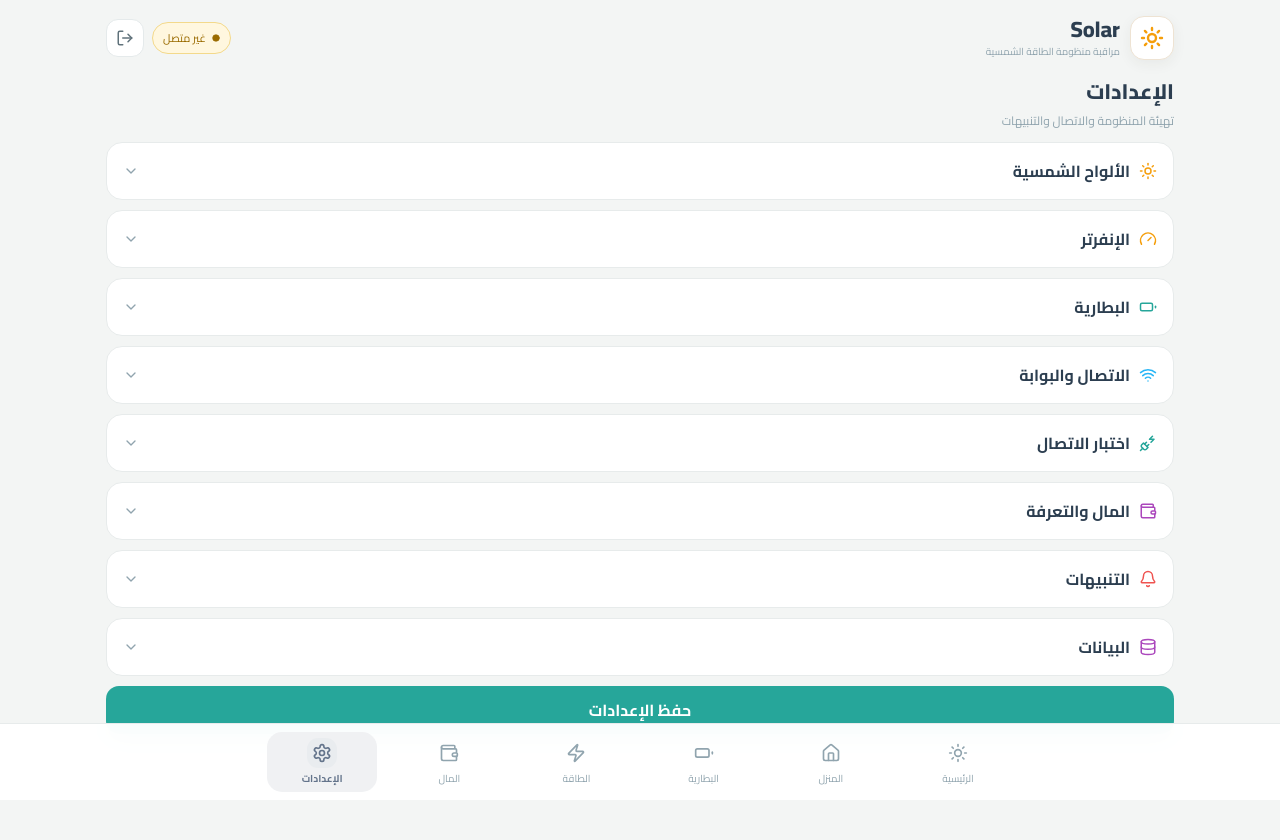
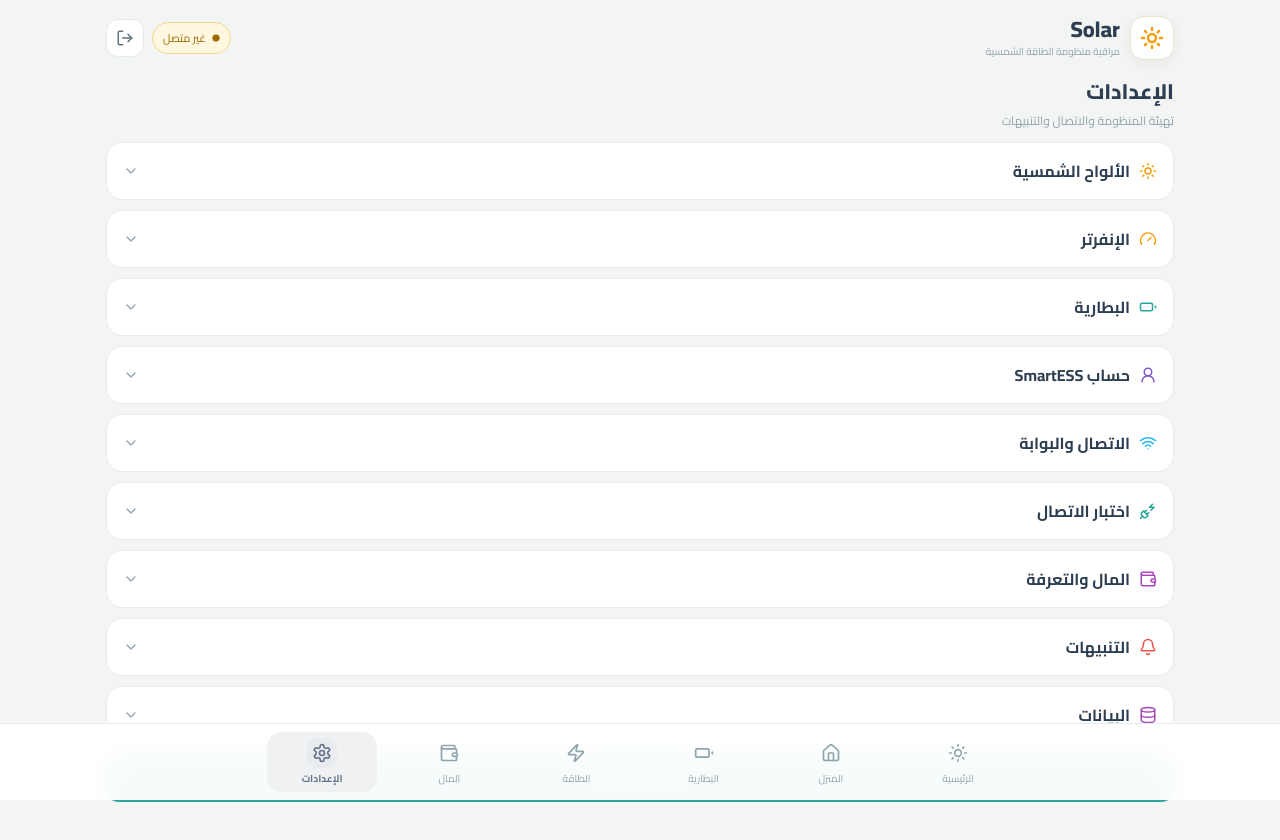
Before and after one commit to mahmoudbir-glitch/Solar, a Next.js app: page /settings in a window 1280 px wide. Shown: the top 840 px of the page. Built offline with nearby package versions, Linux system fonts and the light colour scheme.

Commit message:
feat: add SmartESS username to inverter settings

```diff
--- a/src/app/settings/page.tsx
+++ b/src/app/settings/page.tsx
@@ -1,15 +1,15 @@
 'use client';
 import {useEffect,useState} from 'react';
-import {ChevronDown,Sun,Gauge,Battery,Wifi,Bell,Database,PlugZap,Wallet} from 'lucide-react';
+import {ChevronDown,Sun,Gauge,Battery,Wifi,Bell,Database,PlugZap,Wallet,UserRound} from 'lucide-react';
 
 const Section=({icon,title,children}:{icon:React.ReactNode,title:string,children:React.ReactNode})=><details className="accordion" style={{marginBottom:10}}><summary><span className="section-summary"><span className="section-summary-main">{icon}<span>{title}</span></span><ChevronDown size={16} style={{color:'#90a4ae'}}/></span></summary><div className="accordion-content">{children}</div></details>;
 
-type SettingsData={panels:string;model:string;serial:string;ratedPower:string;protocol:string;pvMaxPower:string;pvMaxVoltage:string;pvInputRange:string;mpptRange:string;acVoltage:string;batteryVoltageRange:string;batteryType:string;batteryCapacity:string;reserve:string;gatewayUrl:string;gatewayToken:string;low:string;critical:string;offline:string;retention:string;gridTariff:string;systemCost:string};
-const defaults:SettingsData={panels:'',model:'Victor Max-8.2KWM',serial:'92085230517098',ratedPower:'8200 W / 8200 VA',protocol:'PI30',pvMaxPower:'8200 W',pvMaxVoltage:'500 VDC',pvInputRange:'90–450 VDC',mpptRange:'360–450 VDC',acVoltage:'220 / 230 / 240 VAC',batteryVoltageRange:'40–63 VDC',batteryType:'',batteryCapacity:'',reserve:'20%',gatewayUrl:'',gatewayToken:'',low:'20%',critical:'10%',offline:'10 دقائق',retention:'365',gridTariff:'',systemCost:''};
+type SettingsData={panels:string;model:string;serial:string;ratedPower:string;protocol:string;pvMaxPower:string;pvMaxVoltage:string;pvInputRange:string;mpptRange:string;acVoltage:string;batteryVoltageRange:string;batteryType:string;batteryCapacity:string;reserve:string;smartEssUsername:string;gatewayUrl:string;gatewayToken:string;low:string;critical:string;offline:string;retention:string;gridTariff:string;systemCost:string};
+const defaults:SettingsData={panels:'',model:'Victor Max-8.2KWM',serial:'92085230517098',ratedPower:'8200 W / 8200 VA',protocol:'PI30',pvMaxPower:'8200 W',pvMaxVoltage:'500 VDC',pvInputRange:'90–450 VDC',mpptRange:'360–450 VDC',acVoltage:'220 / 230 / 240 VAC',batteryVoltageRange:'40–63 VDC',batteryType:'',batteryCapacity:'',reserve:'20%',smartEssUsername:'Plugpro',gatewayUrl:'',gatewayToken:'',low:'20%',critical:'10%',offline:'10 دقائق',retention:'365',gridTariff:'',systemCost:''};
 
 export default function Settings(){
  const [data,setData]=useState<SettingsData>(defaults);const [saved,setSaved]=useState(false);const [testing,setTesting]=useState(false);const [testMessage,setTestMessage]=useState('');
- useEffect(()=>{try{const raw=localStorage.getItem('solar_settings');if(raw){const parsed={...defaults,...JSON.parse(raw)};if(parsed.model==='Axpert MAX 7200-48-230'||parsed.serial==='92932009104508'){parsed.model=defaults.model;parsed.serial=defaults.serial;parsed.ratedPower=defaults.ratedPower;parsed.pvMaxPower=defaults.pvMaxPower;parsed.pvMaxVoltage=defaults.pvMaxVoltage;parsed.pvInputRange=defaults.pvInputRange;parsed.mpptRange=defaults.mpptRange;parsed.acVoltage=defaults.acVoltage;parsed.batteryVoltageRange=defaults.batteryVoltageRange;}setData(parsed)}}catch{}},[]);
+ useEffect(()=>{try{const raw=localStorage.getItem('solar_settings');if(raw){const parsed={...defaults,...JSON.parse(raw)};if(parsed.model==='Axpert MAX 7200-48-230'||parsed.serial==='92932009104508'){parsed.model=defaults.model;parsed.serial=defaults.serial;parsed.ratedPower=defaults.ratedPower;parsed.pvMaxPower=defaults.pvMaxPower;parsed.pvMaxVoltage=defaults.pvMaxVoltage;parsed.pvInputRange=defaults.pvInputRange;parsed.mpptRange=defaults.mpptRange;parsed.acVoltage=defaults.acVoltage;parsed.batteryVoltageRange=defaults.batteryVoltageRange;}if(!parsed.smartEssUsername) parsed.smartEssUsername=defaults.smartEssUsername;setData(parsed)}}catch{}},[]);
  const set=(key:keyof SettingsData,value:string)=>{setData(current=>({...current,[key]:value}));setSaved(false)};
  function save(){localStorage.setItem('solar_settings',JSON.stringify(data));setSaved(true);}
  async function testConnection(){setTesting(true);setTestMessage('');try{const response=await fetch('/api/connection/test',{method:'POST',headers:{'Content-Type':'application/json'},body:JSON.stringify({serial_port:data.serial,baudrate:2400,timeout_ms:2000})});const result=await response.json().catch(()=>({message:'تعذر قراءة نتيجة الاختبار'}));setTestMessage(result.message??(result.ok?'تم الاتصال':'فشل الاتصال'))}catch{setTestMessage('تعذر الوصول إلى خدمة الاتصال.')}finally{setTesting(false)}}
@@ -18,6 +18,7 @@ export default function Settings(){
   <Section icon={<Sun size={18} color="#f59e0b"/>} title="الألواح الشمسية"><div className="field"><span>إجمالي قدرة الألواح</span><input value={data.panels} onChange={e=>set('panels',e.target.value)} placeholder="مثال: 6 kW"/></div></Section>
   <Section icon={<Gauge size={18} color="#f59e0b"/>} title="الإنفرتر"><div className="field"><span>الطراز</span><input value={data.model} onChange={e=>set('model',e.target.value)}/></div><div className="field"><span>الرقم التسلسلي SN</span><input value={data.serial} onChange={e=>set('serial',e.target.value)} inputMode="numeric"/></div><div className="field"><span>القدرة الاسمية</span><input value={data.ratedPower} onChange={e=>set('ratedPower',e.target.value)}/></div><div className="field"><span>البروتوكول</span><select value={data.protocol} onChange={e=>set('protocol',e.target.value)}><option>PI30</option></select></div><div className="grid-2"><div className="field"><span>أقصى قدرة PV</span><input value={data.pvMaxPower} onChange={e=>set('pvMaxPower',e.target.value)}/></div><div className="field"><span>أقصى جهد PV</span><input value={data.pvMaxVoltage} onChange={e=>set('pvMaxVoltage',e.target.value)}/></div></div><div className="field"><span>مدى دخل PV</span><input value={data.pvInputRange} onChange={e=>set('pvInputRange',e.target.value)}/></div><div className="field"><span>مدى MPPT</span><input value={data.mpptRange} onChange={e=>set('mpptRange',e.target.value)}/></div><div className="field"><span>خرج AC الاسمي</span><input value={data.acVoltage} onChange={e=>set('acVoltage',e.target.value)}/></div></Section>
   <Section icon={<Battery size={18} color="#26a69a"/>} title="البطارية"><div className="field"><span>نطاق جهد البطارية</span><input value={data.batteryVoltageRange} onChange={e=>set('batteryVoltageRange',e.target.value)}/></div><div className="field"><span>نوع البطارية</span><select value={data.batteryType} onChange={e=>set('batteryType',e.target.value)}><option value="">-- غير محدد</option><option>LiFePO4</option><option>ليثيوم</option><option>جل</option><option>رصاص</option></select></div><div className="field"><span>السعة</span><input value={data.batteryCapacity} onChange={e=>set('batteryCapacity',e.target.value)} placeholder="مثال: 4.8 kWh"/></div><div className="field"><span>حد الاحتياطي</span><input value={data.reserve} onChange={e=>set('reserve',e.target.value)}/></div></Section>
+  <Section icon={<UserRound size={18} color="#7e57c2"/>} title="حساب SmartESS"><div className="field"><span>اسم المستخدم SmartESS</span><input value={data.smartEssUsername} onChange={e=>set('smartEssUsername',e.target.value)} autoComplete="username" placeholder="مثال: Plugpro"/><small className="muted">الحساب المرتبط بتطبيق SmartESS. لم تتم إضافة كلمة المرور لأنك لم تزودني بها.</small></div></Section>
   <Section icon={<Wifi size={18} color="#29b6f6"/>} title="الاتصال والبوابة"><div className="field"><span>وضع الاتصال</span><select defaultValue="local"><option value="local">بوابة محلية</option><option value="offline">غير متصل</option></select></div><div className="field"><span>Gateway URL</span><input value={data.gatewayUrl} onChange={e=>set('gatewayUrl',e.target.value)} placeholder="مثال: http://192.168.1.50:8787"/></div><div className="field"><span>Gateway Token</span><input type="password" value={data.gatewayToken} onChange={e=>set('gatewayToken',e.target.value)} placeholder="••••••••"/></div></Section>
   <Section icon={<PlugZap size={18} color="#26a69a"/>} title="اختبار الاتصال"><p className="muted" style={{fontSize:11}}>الاختبار يرسل طلب PI30 حقيقياً إلى البوابة ولا يولّد بيانات وهمية.</p><button className="primary-btn" onClick={testConnection} disabled={testing}>{testing?'جارٍ اختبار الاتصال...':'اختبار الاتصال بالإنفرتر'}</button>{testMessage&&<p style={{fontSize:11,textAlign:'center',color:testMessage.includes('بنجاح')?'#28724b':'#8b6500'}}>{testMessage}</p>}</Section>
   <Section icon={<Wallet size={18} color="#ab47bc"/>} title="المال والتعرفة"><div className="field"><span>تعرفة الشبكة</span><input value={data.gridTariff} onChange={e=>set('gridTariff',e.target.value)} placeholder="ل.س لكل kWh" inputMode="decimal"/></div><div className="field"><span>تكلفة النظام</span><input value={data.systemCost} onChange={e=>set('systemCost',e.target.value)} placeholder="ل.س" inputMode="decimal"/></div></Section>
```
